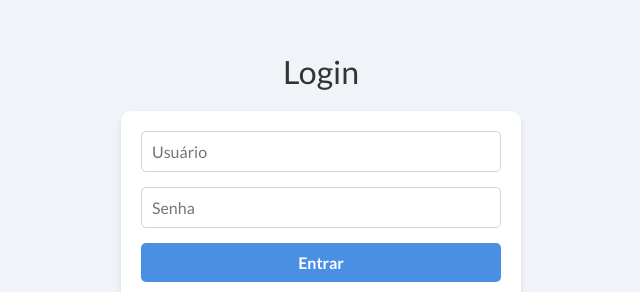
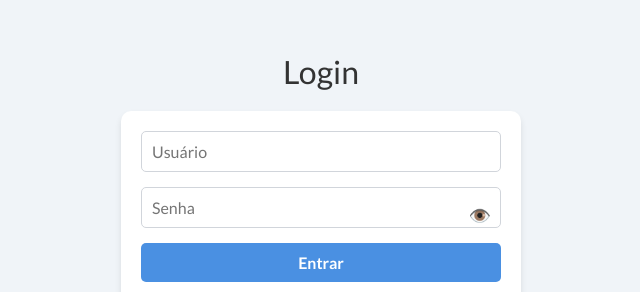
Before and after one commit to anderson-andr/meu_financeiro, a React (Vite) app in the folder frontend/: page /login in a window 1280 px wide. Shown: the part 195-487 px from the top of the page, without its empty margins (319-959 px from the left). Built offline with nearby package versions, Linux system fonts and the light colour scheme; no server answers.

Commit message:
Update login.jsx

```diff
--- a/frontend/src/pages/login/login.jsx
+++ b/frontend/src/pages/login/login.jsx
@@ -1,86 +1,99 @@
-import React, { useState, useEffect } from 'react';
-import api from '../../services/api';
-import { useNavigate } from 'react-router-dom';
-import { AuthContext } from '../../components/context/AuthContext';
-import './login.css'; // Importa o CSS específico para o Login
-import { fetchUserData } from '../../services/api';
+import React, { useState, useEffect } from "react";
+import api from "../../services/api";
+import { useNavigate } from "react-router-dom";
+import { AuthContext } from "../../components/context/AuthContext";
+import "./login.css"; // Importa o CSS específico para o Login
+import { fetchUserData } from "../../services/api";
 
 const Login = () => {
-  const [username, setUsername] = useState('');
-  const [password, setPassword] = useState('');
-  const [userId, setUserId] = useState("");  // Altere o estado para armazenar apenas o userId
+  const [username, setUsername] = useState("");
+  const [password, setPassword] = useState("");
+  const [showPassword, setShowPassword] = useState(false);
+  const [userId, setUserId] = useState(""); // Altere o estado para armazenar apenas o userId
   const navigate = useNavigate();
   const { login } = React.useContext(AuthContext);
 
-  // Use useEffect para verificar e carregar o userId do localStorage
   useEffect(() => {
-
-     // Função para verificar o status da API
     const pingApi = async () => {
       try {
-        const response = await fetch('https://api.minhas-financias.online/ping');
+        const response = await fetch("https://api.minhas-financias.online/ping");
         if (response.ok) {
-          console.log('Ping bem-sucedido!');
+          console.log("Ping bem-sucedido!");
         } else {
-          console.log('Erro ao acessar a API');
+          console.log("Erro ao acessar a API");
         }
       } catch (error) {
-        console.error('Erro de rede:', error);
+        console.error("Erro de rede:", error);
       }
     };
 
-    // Chama o pingApi ao carregar o componente
     pingApi();
-    const storedUserId = localStorage.getItem('userId');
+    const storedUserId = localStorage.getItem("userId");
     if (storedUserId) {
-      setUserId(storedUserId);  // Carrega o userId para o estado
-      navigate('/home');  // Redireciona se o usuário já estiver logado
+      setUserId(storedUserId);
+      navigate("/home");
     }
   }, [navigate]);
 
   const handleSubmit = async (e) => {
     e.preventDefault();
     try {
-      const response = await api.post('/login', { username, password });
+      const response = await api.post("/login", { username, password });
       const token = response.data.token;
-
-      // Salva o token e chama a função de login do contexto
       login(token);
 
-      // Chama fetchUserData para armazenar o userId no localStorage
       const id = await fetchUserData();
-      setUserId(id);  // Atualiza o estado com o userId
+      setUserId(id);
 
-      // Redireciona para o home
-      navigate('/home');
+      navigate("/home");
       console.log(token);
     } catch (error) {
-      console.error('Erro ao fazer login:', error);
-      alert('Credenciais inválidas');
+      console.error("Erro ao fazer login:", error);
+      alert("Credenciais inválidas");
     }
   };
 
   return (
     <div className="login-container">
       <h2>Login</h2>
-      {userId && <p>Bem-vindo, usuário {userId}!</p>}  {/* Exibe o id do usuário se estiver logado */}
+      {userId && <p>Bem-vindo, usuário {userId}!</p>}
       <form onSubmit={handleSubmit}>
         <input
-          type='text'
+          type="text"
           placeholder="Usuário"
           value={username}
           onChange={(e) => setUsername(e.target.value)}
         />
+        <div className="password-container" style={{ position: "relative" }}>
           <input
-          type="password"
+            type={showPassword ? "text" : "password"}
             placeholder="Senha"
             value={password}
             onChange={(e) => setPassword(e.target.value)}
+            className="border p-2 rounded w-full"
           />
+          <button
+            type="button"
+            onClick={() => setShowPassword(!showPassword)}
+            style={{
+              position: "absolute",
+              right: "10px",
+              top: "50%",
+              transform: "translateY(-50%)",
+              background: "none",
+              border: "none",
+              cursor: "pointer",
+              fontSize: "18px",
+            }}
+          >
+            {showPassword ? "🙈" : "👁️"}
+          </button>
+        </div>
+
         <button type="submit">Entrar</button>
       </form>
       <div className="register-link">
-        <button onClick={() => navigate('/register')}>Registrar-se</button>
+        <button onClick={() => navigate("/register")}>Registrar-se</button>
       </div>
     </div>
   );
```
Lines whose indentation alone changed are shown as unchanged.
